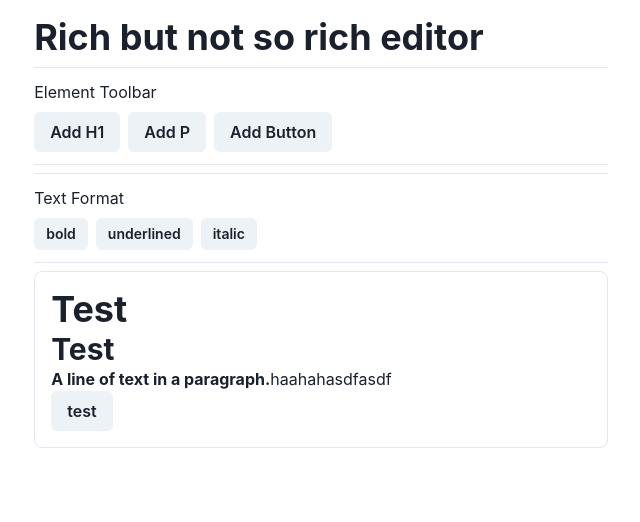
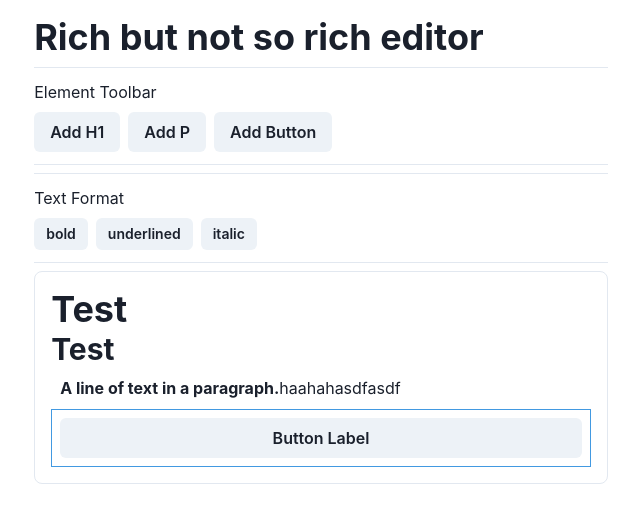
Before and after one commit to ibedwi/playground-slate, a Next.js app: page /basic in a window 1280 px wide. Both pictures are taken after a click on the button "Add Button". Shown: the top 522 px of the page, without its empty margins (319-959 px from the left). Built offline with nearby package versions, Linux system fonts and the light colour scheme.

Commit message:
feat: wrap element in a container

```diff
--- a/src/components/ElementRenderer.tsx
+++ b/src/components/ElementRenderer.tsx
@@ -1,10 +1,29 @@
-import { Button, Heading, Text } from "@chakra-ui/react"
-import { RenderElementProps } from "slate-react"
+import { Button, Heading, Stack, Text } from "@chakra-ui/react"
+import { RenderElementProps, useSelected } from "slate-react"
 
 const ElementRenderer = ({ attributes, children, element }: RenderElementProps) => {
+  const selected = useSelected();
   switch (element.type) {
     case 'paragraph': {
-      return <p>{children}</p>
+      const resolveAlignment = () => {
+        switch (element.container?.align) {
+          case 'middle': {
+            return "center"
+          }
+          case "right": {
+            return "end"
+          }
+          default:
+            return "start"
+        }
+      }
+      return <Stack
+        borderWidth={1}
+        padding={2}
+        borderColor={selected ? "blue.400" : "white"}
+        _hover={{ borderColor: "blue.200" }}
+        justifyContent={resolveAlignment()}
+      ><Text as="p">{children}</Text></Stack>
     }
     case 'heading': {
       if (element.level === 1) {
@@ -16,7 +35,26 @@ const ElementRenderer = ({ attributes, children, element }: RenderElementProps)
       return <Text>{children}</Text>
     }
     case 'button': {
-      return <Button variant={element.variant}>{children}</Button>
+      return <Stack
+        borderWidth={1}
+        padding={2}
+        borderColor={selected ? "blue.400" : "white"}
+        _hover={{ borderColor: "blue.200" }}
+      >
+        <Button variant={element.variant}>{children}</Button>
+      </Stack>
+    }
+    case 'stack': {
+      return (
+        <Stack
+          borderWidth={1}
+          padding={2}
+          borderColor={selected ? "blue.400" : "white"}
+          _hover={{ borderColor: "blue.200" }}
+        >
+          {children}
+        </Stack>
+      )
     }
     default:
       return <Text as="p" {...attributes}>{children}</Text>
```
Also changed, not shown: src/components/AddElementButton.tsx (+5 -7 lines), src/modules/slate/slateEntity.ts (+12 -4 lines).
